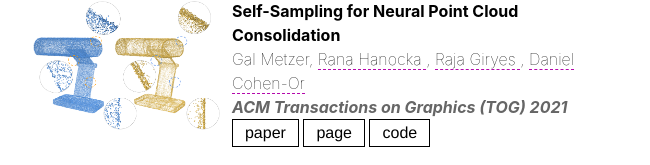
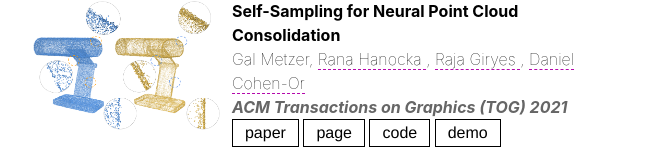
Before and after one commit to galmetzer/galmetzer.github.io, a plain HTML site: page index.html in a window 1280 px wide. Shown: the part 1528-1693 px from the top of the page, without its empty margins (313-963 px from the left). Drawn offline with nearby package versions, Linux system fonts and the light colour scheme; a script that the page names is missing; files whose address does not match are found by name.

Commit message:
self-sample demo link

```diff
--- a/index.html
+++ b/index.html
@@ -705,6 +705,8 @@
         <a class="btn button" href="https://github.com/galmetzer/self-sample" target="_blank">code</a>
 
 
+        <a class="btn button" href="https://bit.ly/pc_gif" target="_blank">demo</a>
+
     </span>
   </div>
 
```
